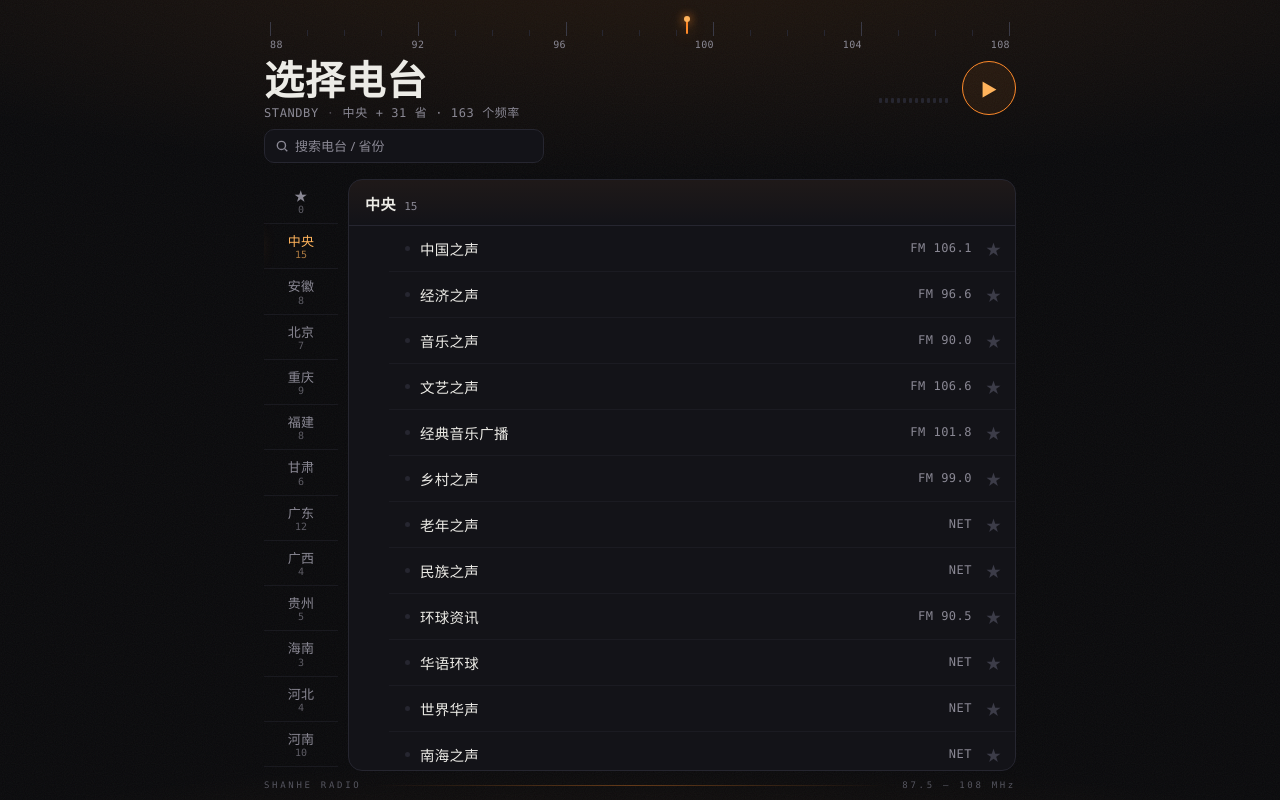
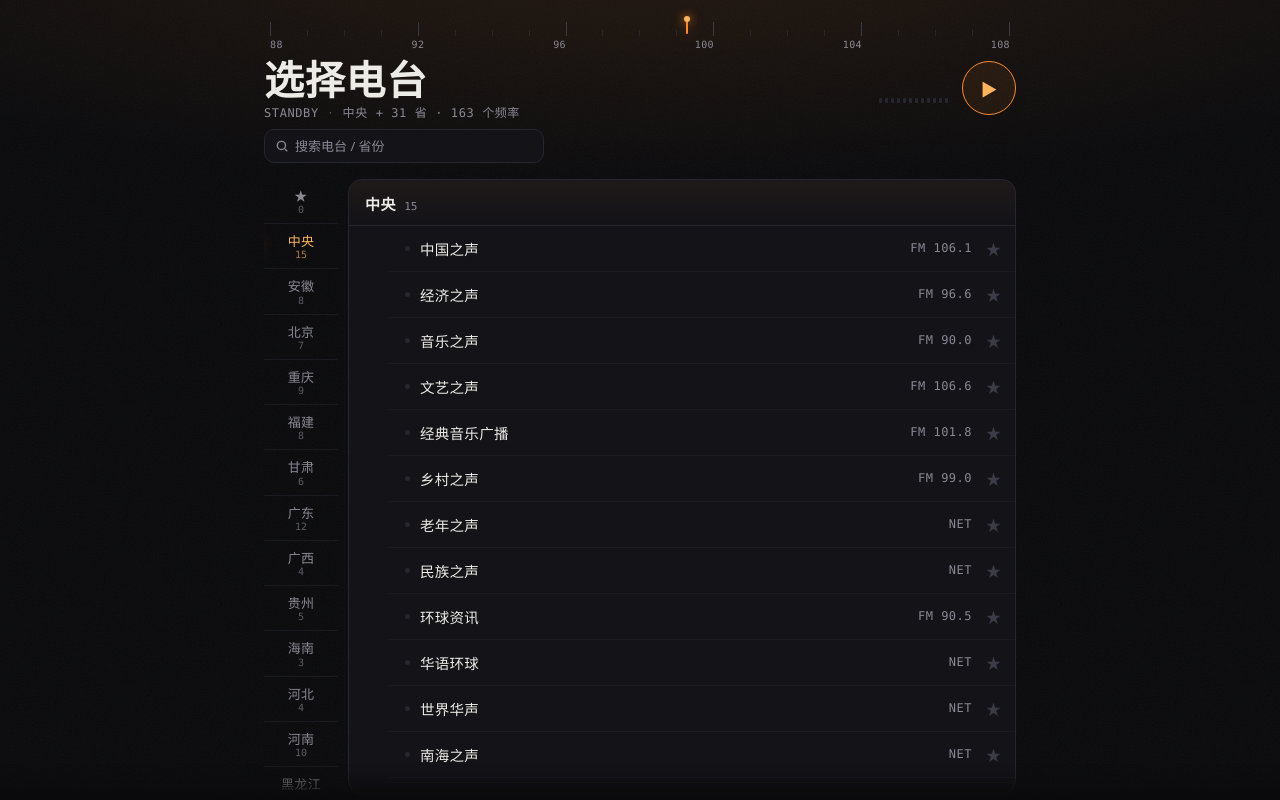
Before and after one commit to xiangjianan/fm, a Vue app: page / in a window 1280 px wide. Built offline with nearby package versions, Linux system fonts and the light colour scheme; a web font is replaced by a local one.

Commit message:
feat: 禁长按选中/底部渐变融合安全区/移除底栏logo文字

```diff
--- a/src/App.vue
+++ b/src/App.vue
@@ -57,11 +57,6 @@ function selectRegion(r: string) {
       />
     </div>
 
-    <!-- 底栏：与安全区融为一体 -->
-    <footer class="footbar" aria-hidden="true">
-      <span>SHANHE&nbsp;RADIO</span>
-      <i class="footline"></i>
-      <span>87.5&nbsp;—&nbsp;108&nbsp;MHz</span>
-    </footer>
+    <!-- 底部由 .shell::after 的渐变过渡与安全区融为一体，不再占用列表空间 -->
   </div>
 </template>
--- a/src/style.css
+++ b/src/style.css
@@ -17,6 +17,19 @@
   --rail-w: 74px;
 }
 * { box-sizing: border-box; margin: 0; }
+/* 页面文字禁止长按选中（含 iOS 长按悬浮气泡），输入框除外 */
+*, *::before, *::after {
+  -webkit-user-select: none;
+  -moz-user-select: none;
+  user-select: none;
+  -webkit-touch-callout: none;
+}
+input, textarea, [contenteditable] {
+  -webkit-user-select: auto;
+  -moz-user-select: auto;
+  user-select: auto;
+  -webkit-touch-callout: default;
+}
 [hidden] { display: none !important; }
 html, body { height: 100%; }
 #app { height: 100%; }   /* 高度链：html→body→#app→shell，缺一断裂 */
@@ -51,7 +64,7 @@ body::after {
   max-width: 780px;
   margin: 0 auto;
   display: flex; flex-direction: column;
-  padding: calc(env(safe-area-inset-top, 0px) + 10px) 14px calc(env(safe-area-inset-bottom, 0px) + 10px);
+  padding: calc(env(safe-area-inset-top, 0px) + 10px) 14px calc(env(safe-area-inset-bottom, 0px) + 6px);
 }
 
 /* —— 紧凑搜索 —— */
@@ -74,14 +87,20 @@ body::after {
 }
 @media (max-width: 420px) { :root { --rail-w: 60px; } .main { gap: 6px; } }
 
-/* —— 底栏：化解安全区黑条，形成收尾 —— */
-.footbar {
-  flex: 0 0 auto; display: flex; align-items: center; gap: 12px;
-  margin-top: 10px;
-  font: 300 9px/1 var(--mono); color: #55555f; letter-spacing: .3em;
+/* —— 底部渐变过渡：化解安全区黑边 ——
+   列表/面板在底部透过一层透明→页面底色的竖直渐变，向页面背景平滑收尾，
+   PWA 安装后底部那条黑色安全区（Home 指示条）随之与页面底色渐变融合，
+   色调一致，不再是一条生硬的纯黑横条。 */
+.shell::after {
+  content: ""; position: fixed; left: 0; right: 0; bottom: 0;
+  height: calc(env(safe-area-inset-bottom, 0px) + 36px);
+  pointer-events: none; z-index: 3;
+  background: linear-gradient(180deg,
+    rgba(10, 10, 12, 0) 0%,
+    rgba(10, 10, 12, .45) 55%,
+    rgba(10, 10, 12, .9) 82%,
+    var(--bg) 100%);
 }
-.footline { flex: 1; height: 1px;
-  background: linear-gradient(90deg, transparent, rgba(255, 138, 42, .35), transparent); }
 
 /* —— 通用 —— */
 @keyframes pulse { from { opacity: .35 } to { opacity: 1 } }
```
